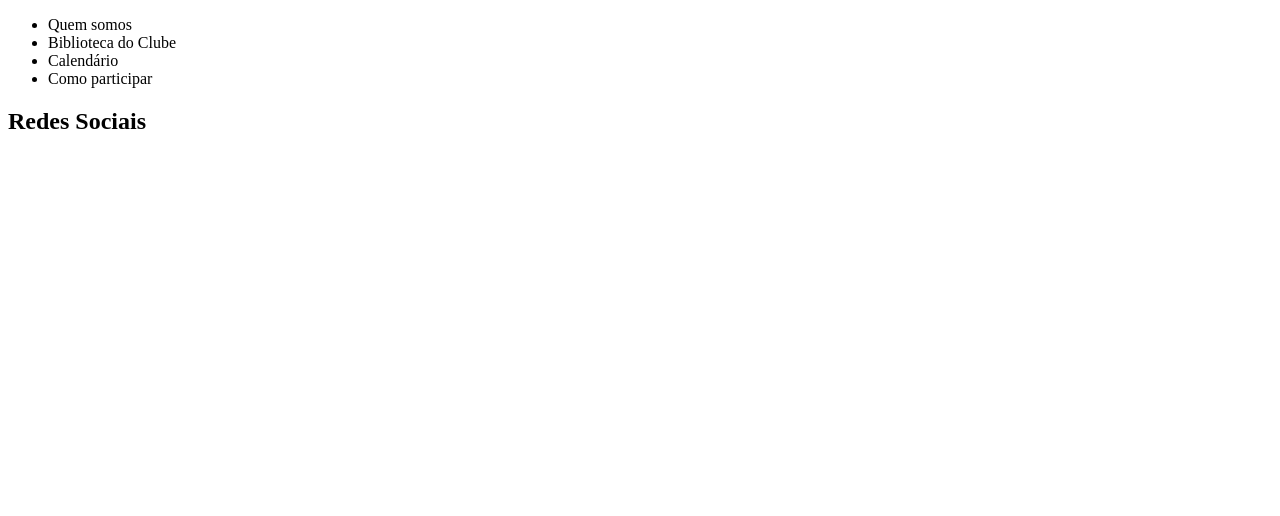
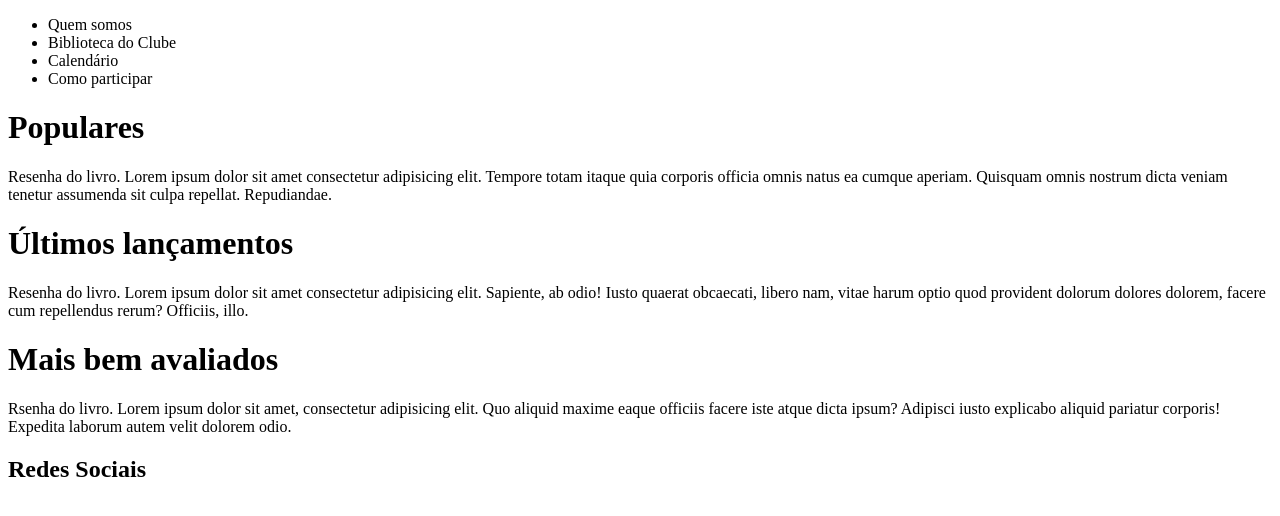
Before and after one commit to Dt-Luna/site-4-bimestre, a plain HTML site: page index.html in a window 1280 px wide. Drawn offline with Linux system fonts and the light colour scheme.

Commit message:
começo do main

```diff
--- a/index.html
+++ b/index.html
@@ -17,6 +17,13 @@
         </nav>
     </header>
     <main>
+      <h1>Populares</h1>
+      <p>Resenha do livro. Lorem ipsum dolor sit amet consectetur adipisicing elit. Tempore totam itaque quia corporis officia omnis natus ea cumque aperiam. Quisquam omnis nostrum dicta veniam tenetur assumenda sit culpa repellat. Repudiandae.</p>
+      <h1>Últimos lançamentos</h1>
+      <p>Resenha do livro. Lorem ipsum dolor sit amet consectetur adipisicing elit. Sapiente, ab odio! Iusto quaerat obcaecati, libero nam, vitae harum optio quod provident dolorum dolores dolorem, facere cum repellendus rerum? Officiis, illo.</p>
+      <h1>Mais bem avaliados</h1>
+      <p>Rsenha do livro. Lorem ipsum dolor sit amet, consectetur adipisicing elit. Quo aliquid maxime eaque officiis facere iste atque dicta ipsum? Adipisci iusto explicabo aliquid pariatur corporis! Expedita laborum autem velit dolorem odio.</p>
+
 
     </main>
     <footer>
```
